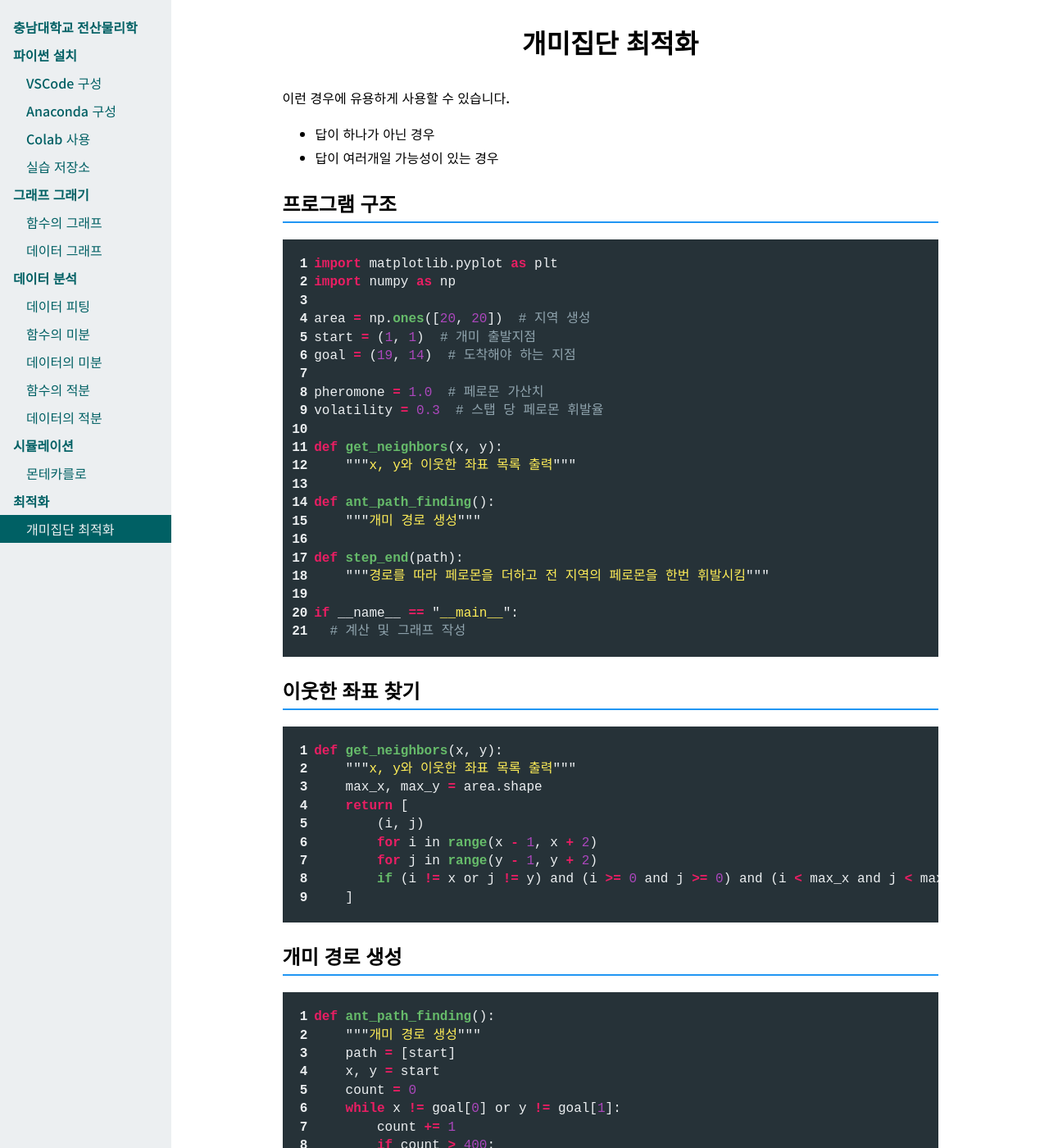
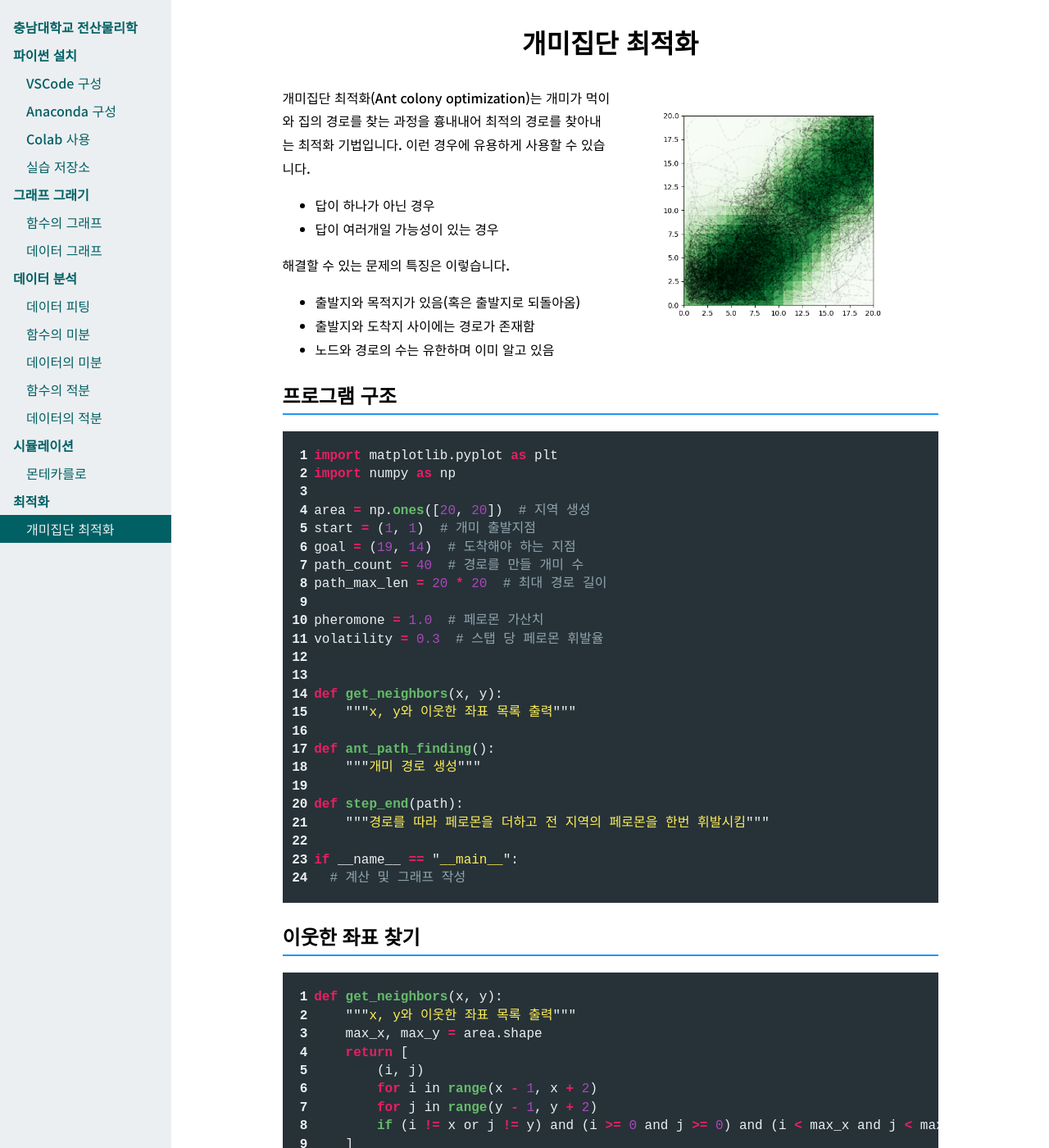
Before and after one commit to CNU-Computer-Physics/CNU-Computer-Physics.github.io, a Jekyll site: the page built from docs/optimization/ant_colony.md, in a window 1280 px wide and 1400 px high. Shown: the whole window at 82% size. Built offline with Jekyll 4.4.1, drawn with Linux system fonts in a browser that asks for light colours; nearby versions of some CDN libraries; some web fonts are replaced; some of the changed text lies outside the part shown.

Commit message:
mod contents

```diff
--- a/docs/optimization/ant_colony.md
+++ b/docs/optimization/ant_colony.md
@@ -4,10 +4,18 @@ title: 개미집단 최적화
 
 # 개미집단 최적화
 
-이런 경우에 유용하게 사용할 수 있습니다.
+![코드 결과](../assets/ant_colony_1.png)
+
+개미집단 최적화(Ant colony optimization)는 개미가 먹이와 집의 경로를 찾는 과정을 흉내내어 최적의 경로를 찾아내는 최적화 기법입니다. 이런 경우에 유용하게 사용할 수 있습니다.
 
 - 답이 하나가 아닌 경우
 - 답이 여러개일 가능성이 있는 경우
+
+해결할 수 있는 문제의 특징은 이렇습니다.
+
+- 출발지와 목적지가 있음(혹은 출발지로 되돌아옴)
+- 출발지와 도착지 사이에는 경로가 존재함
+- 노드와 경로의 수는 유한하며 이미 알고 있음
 
 ## 프로그램 구조
 
@@ -18,9 +26,12 @@ import numpy as np
 area = np.ones([20, 20])  # 지역 생성
 start = (1, 1)  # 개미 출발지점
 goal = (19, 14)  # 도착해야 하는 지점
+path_count = 40  # 경로를 만들 개미 수
+path_max_len = 20 * 20  # 최대 경로 길이
 
 pheromone = 1.0  # 페로몬 가산치
 volatility = 0.3  # 스탭 당 페로몬 휘발율
+
 
 def get_neighbors(x, y):
     """x, y와 이웃한 좌표 목록 출력"""
@@ -89,7 +100,7 @@ def step_end(path):
 
 이런 아이디어를 추가하면 더 멋진 결과를 얻을 수 있습니다.
 
-- [1차원 가우시안 필터](https://docs.scipy.org/doc/scipy/reference/generated/scipy.ndimage.gaussian_filter1d.html)를 사용해서 개미의 경로를 부드럽게 만들어 줄 수 있습니다. 당장의 계산 결에는 영향을 미치지 않겠지만 실제 개미의 움직임에 더 가까운 그래프를 얻을 수 있습니다.
+- [B-스플라인 곡선](https://docs.scipy.org/doc/scipy/reference/generated/scipy.interpolate.splrep.html?highlight=splrep#scipy.interpolate.splrep)을 사용해서 개미의 경로를 부드럽게 만들어 줄 수 있습니다. 당장의 계산 결에는 영향을 미치지 않겠지만 실제 개미의 움직임에 더 가까운 그래프를 얻을 수 있습니다.
 - [가우시안 필터](https://docs.scipy.org/doc/scipy/reference/generated/scipy.ndimage.gaussian_filter.html)를 사용해서 페로몬이 이웃한 지역으로 부드럽게 확산되는 것을 계산에 추가할 수 있습니다. 경로가 고정되는 것을 조금 더 효율적으로 늦춰줄 수 있습니다.
 - 예제는 주어진 횟수만큼 반복했지만 조건부 반복(`while`)을 사용해서 경로가 충분히 고정되었거나 페로몬의 변화가 충분히 적을 때 계산을 종료하도록 만들 수 있습니다.
 
@@ -98,3 +109,5 @@ def step_end(path):
 ### 과제: 외판원 문제
 
 [실습 저장소](https://github.com/CNU-Computer-Physics/Example-and-Practice/tree/main/%EC%B5%9C%EC%A0%81%ED%99%94)에는 좌표가 담긴 `tsp_coord.txt`가 있습니다.
+
+### 보이저 문제 (스윙바이)
```
Also changed, not shown: docs/analysis/data_fitting.md (+4 -2 lines), docs/analysis/data_integration.md (+2 -2 lines), docs/index.md (+10 -1 lines), docs/optimization/assets/ant_colony_1.png (added).
